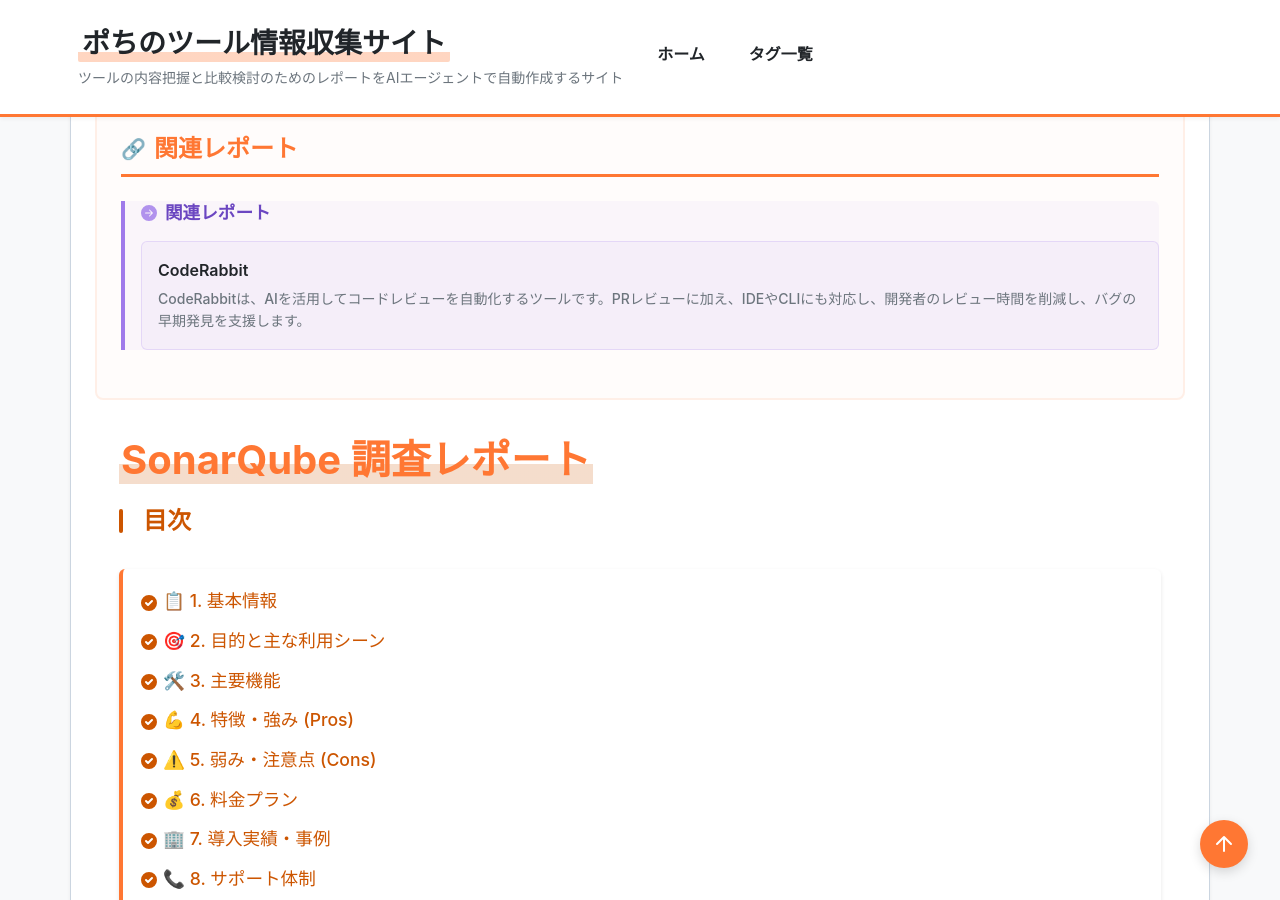
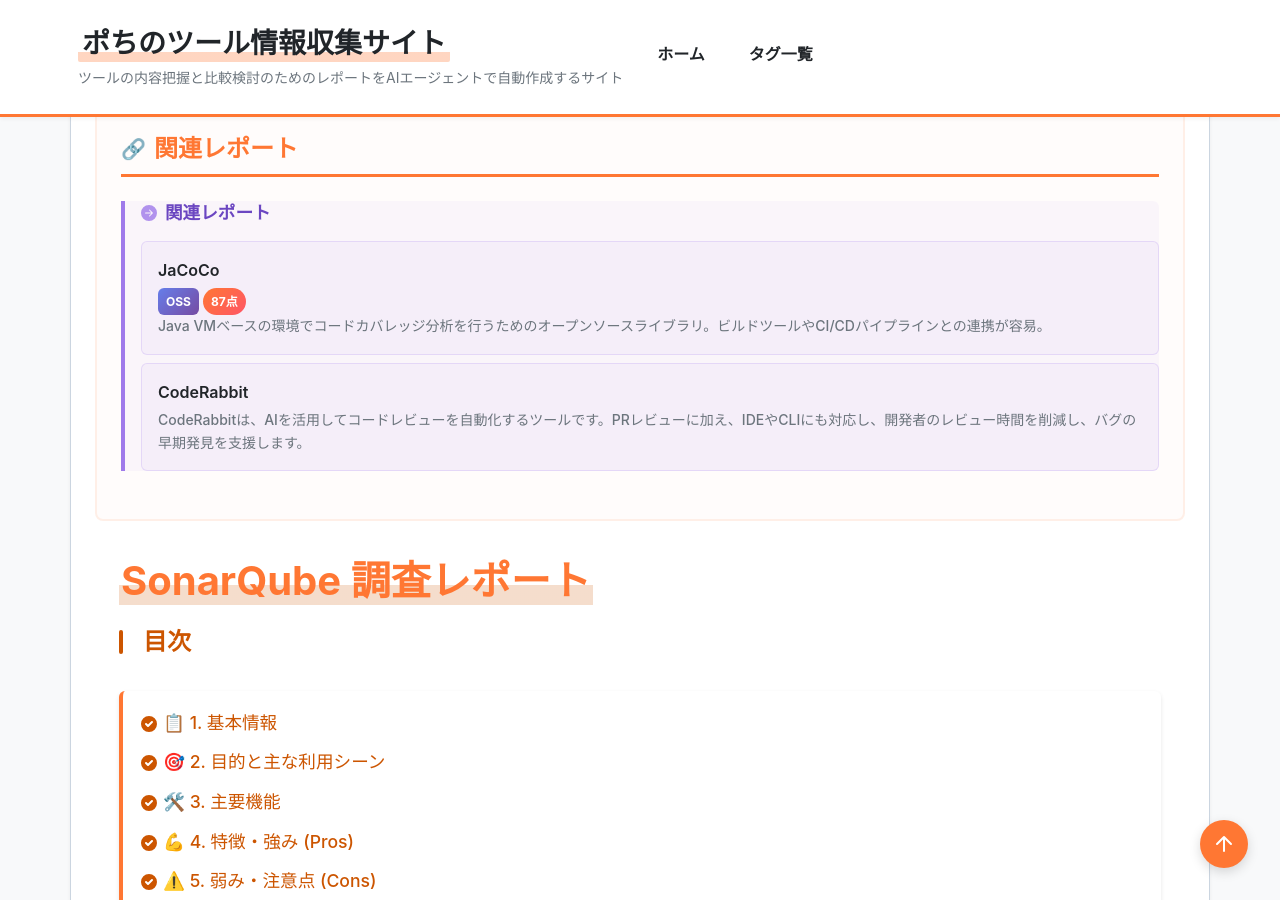
Before and after one commit to aegisfleet/tool-survey-report, a Jekyll site: the page built from _reports/sonarqube.md, in a window 1280 px wide and 900 px high, scrolled down 1439 px. Built offline with Jekyll 4.4.1, drawn with Linux system fonts in a browser that asks for light colours; part of the change alters nothing that is shown.

Commit message:
feat: JaCoCoレポートを最新情報に更新しテンプレートに準拠 (#375)
JaCoCoの調査レポート（_reports/jacoco.md）を、指定されたテンプレートに厳密に従って全面的に更新しました。

主な変更点：
- フロントマターに `tool_reading`, `quick_summary`, `evaluation` などの必須セクションを追加
- 全てのセクション構成と記載形式をテンプレートに準拠
- 最新のリリース情報（v0.8.14）を反映し、Java 25のサポートなどを追記
- 料金プランと類似ツール比較を表形式に修正
- カテゴリを標準語彙である「コード品質」に変更

また、関連レポートとの整合性を確保するため、`_reports/sonarqube.md` との間で `related_tools` による双方向の関連付けを設定しました。

Co-authored-by: google-labs-jules[bot] <161369871+google-labs-jules[bot]@users.noreply.github.com>

```diff
--- a/_reports/jacoco.md
+++ b/_reports/jacoco.md
@@ -1,22 +1,56 @@
 ---
+# === フロントマター ===
+# 【必須項目】
 title: "JaCoCo 調査レポート"
 tool_name: "JaCoCo"
-category: "コードカバレッジ"
+tool_reading: "ジャココ"
+category: "コード品質"
 developer: "Mountainminds GmbH & Co. KG and Contributors"
-official_site: "https://www.jacoco.org/"
+official_site: "https://www.jacoco.org/jacoco/"
+date: "2025-10-22"
+last_updated: "2026-01-11"
+tags:
+  - "Java"
+  - "コード品質"
+  - "テスト自動化"
+  - "オープンソース"
+  - "CI/CD"
+description: "Java VMベースの環境でコードカバレッジ分析を行うためのオープンソースライブラリ。ビルドツールやCI/CDパイプラインとの連携が容易。"
+
+# 【クイックサマリー】ホーム画面のカード表示用
+quick_summary:
+  has_free_plan: true
+  is_oss: true
+  starting_price: "無料"
+  target_users:
+    - "Java開発者"
+    - "QAエンジニア"
+  latest_highlight: "Java 25の公式サポートを追加 (v0.8.14)"
+  update_frequency: "中"
+
+# 【ツール評価】100点満点、基準点70点からの加減算方式
+evaluation:
+  score: 87
+  base_score: 70
+  plus_points:
+    - point: 10
+      reason: "Javaにおけるコードカバレッジツールのデファクトスタンダードであり、エコシステムが成熟している"
+    - point: 5
+      reason: "軽量でパフォーマンスへの影響が少なく、主要なビルドツールとの統合が容易"
+    - point: 5
+      reason: "活発な開発が継続されており、最新のJavaバージョンへの追従が速い"
+  minus_points:
+    - point: -3
+      reason: "公式ドキュメントが英語中心で、日本語の情報が限定的"
+  summary: "Javaにおけるコードカバレッジ測定の標準ツールであり、CI/CD連携に不可欠だが、日本語情報の少なさが課題。"
+
+# 【任意項目】該当するもののみ記載
 links:
   github: "https://github.com/jacoco/jacoco"
-date: "2025-10-22"
-last_updated: "2025-11-28"
-tags:
-  - "Java"
-  - "コードカバレッジ"
-  - "オープンソース"
-  - "CI/CD"
-quick_summary:
-  is_oss: true
-
-description: "JaCoCoは、Java VMベースの環境でコードカバレッジ分析を行うための、無料で軽量、柔軟かつ文書化されたライブラリです。"
+  documentation: "https://www.jacoco.org/jacoco/trunk/doc/index.html"
+relationships:
+  related_tools:
+    - "SonarQube"
 ---
 
 # **JaCoCo 調査レポート**
@@ -24,128 +58,131 @@ description: "JaCoCoは、Java VMベースの環境でコードカバレッジ
 ## **1. 基本情報**
 
 * **ツール名**: JaCoCo (Java Code Coverage)
+* **ツールの読み方**: ジャココ
 * **開発元**: Mountainminds GmbH & Co. KG and Contributors
-* **公式サイト**: [https://www.jacoco.org/](https://www.jacoco.org/)
+* **公式サイト**: [https://www.jacoco.org/jacoco/](https://www.jacoco.org/jacoco/)
 * **関連リンク**:
   * GitHub: [https://github.com/jacoco/jacoco](https://github.com/jacoco/jacoco)
-* **カテゴリ**: 開発者ツール、コードカバレッジ
-* **概要**: JaCoCoは、Java VMベースの環境におけるコードカバレッジ分析の標準技術を提供することを目的とした、無料のオープンソースライブラリです。様々なビルドツールや開発ツールと統合しやすいように、軽量かつ柔軟に設計されています。
+  * ドキュメント: [https://www.jacoco.org/jacoco/trunk/doc/index.html](https://www.jacoco.org/jacoco/trunk/doc/index.html)
+* **カテゴリ**: コード品質
+* **概要**: JaCoCoは、Java VMベースの環境におけるコードカバレッジ分析の標準技術を提供することを目的とした、無料のオープンソースライブラリです。様々なビルドツールやCI/CDパイプラインと統合しやすいように、軽量かつ柔軟に設計されています。
 
 ## **2. 目的と主な利用シーン**
 
-* **目的**: Javaアプリケーションのテストカバレッジを測定し、テストされていないコードを特定することで、ソフトウェアの品質を向上させることを目的としています。
-* **主な利用者**: Javaデベロッパー、QAエンジニア、DevOpsエンジニア
-* **具体的な利用シーン**:
-    * ユニットテストや結合テストのカバレッジ測定
-    * CI/CDパイプラインに組み込み、コード品質の自動チェック
-    * レガシーコードのリファクタリングにおけるテストの網羅性確認
-    * カバレッジレポート（HTML, XML, CSV）の生成と分析
+* **解決する課題**: Javaアプリケーションのテストカバレッジを測定・可視化し、テストが不十分なコードを特定することで、ソフトウェアの品質向上を支援します。
+* **想定利用者**: Javaデベロッパー、QAエンジニア、DevOpsエンジニア
+* **利用シーン**:
+  * ユニットテストや結合テストにおけるテスト網羅率の計測
+  * CI/CDパイプラインに組み込み、コード品質基準の自動チェック
+  * レガシーコードのリファクタリングにおけるテストの網羅性確認
+  * カバレッジレポート（HTML, XML, CSV）の生成と分析
 
 ## **3. 主要機能**
 
-* **カバレッジ分析**: 命令（C0）、分岐（C1）、行、メソッド、型、サイクロマティック複雑度のカバレッジを分析します。
-* **Javaバイトコードベース**: ソースファイルがなくても動作します。
-* **オンザフライ計測**: Javaエージェントによるオンザフライでのバイトコード計測をサポートしており、アプリケーションの起動時にエージェントを指定するだけでカバレッジを測定できます。
-* **フレームワーク非依存**: OSGi、ウェブコンテナ、EJBサーバーなど、あらゆるJava VMベースのアプリケーションとスムーズに統合できます。
-* **多様なJVM言語サポート**: Javaだけでなく、他のJVM言語にも対応しています。
-* **多様なレポート形式**: HTML、XML、CSV形式のレポートを生成できます。
-* **リモートコントロール**: リモートプロトコルやJMXを介して、実行中のアプリケーションからカバレッジデータを取得できます。
+* **カバレッジ分析**: 命令（C0）、分岐（C1）、行、メソッド、型、サイクロマティック複雑度の各指標でカバレッジを分析します。
+* **Javaバイトコード計測**: ソースファイルがなくても、コンパイルされたJavaバイトコードを直接計測できます。
+* **オンザフライ計測**: Javaエージェントを利用し、アプリケーション実行時に動的にバイトコードを計測（オンザフライ・インストルメンテーション）します。
+* **多様なJVM言語サポート**: Javaだけでなく、Kotlin、Groovy、Scalaなど他のJVM言語にも対応しています。
+* **多様なレポート形式**: 人間が読みやすいHTML形式のほか、他のツールと連携しやすいXMLやCSV形式のレポートを生成できます。
+* **ビルドツール連携**: Maven、Gradle、Ant用のプラグインが公式に提供されており、ビルドプロセスに容易に組み込めます。
 
 ## **4. 特徴・強み (Pros)**
 
+* **デファクトスタンダード**: Javaコミュニティで最も広く利用されているカバレッジ測定ツールであり、豊富な知見や連携ツールが存在します。
 * **軽量・高性能**: 実行時のオーバーヘッドが最小限に抑えられており、大規模プロジェクトでもパフォーマンスへの影響が少ないです。
-* **簡単な統合**: Ant、Maven、Gradleなどの主要なビルドツールとの統合が容易です。
-* **柔軟性**: Javaエージェントだけでなく、オフラインでの計測やカスタムクラスローダーとの連携など、様々な統合シナリオに対応しています。
+* **簡単な統合**: 主要なビルドツールやCI/CDサーバーとの統合が非常に容易です。
 * **活発な開発**: コミュニティによる開発が活発で、最新のJavaバージョンにも迅速に対応しています。
 * **豊富なドキュメント**: 公式サイトに詳細なドキュメントやAPIリファレンスが整備されています。
 
 ## **5. 弱み・注意点 (Cons)**
 
-* **日本語情報の不足**: 公式ドキュメントは英語が中心で、日本語の情報は限定的です。
-* **設定の複雑さ**: 高度な設定や特定の環境下での利用には、Javaバイトコードやクラスローダーに関する知識が必要になる場合があります。
-* **レポートのカスタマイズ性**: 生成されるレポートの基本的なデザインやレイアウトのカスタマイズ性は高くありません。
+* **日本語情報の不足**: 公式ドキュメントは英語が中心であり、日本語の情報は限定的です。
+* **高度な設定の複雑さ**: 特定のフレームワークや複雑なクラスローダー環境下で利用する場合、Javaバイトコードに関する知識が必要になることがあります。
+* **レポートのカスタマイズ性**: 生成されるHTMLレポートのデザインやレイアウトのカスタマイズ性は高くありません。
 
 ## **6. 料金プラン**
 
-* **無料**: JaCoCoはEclipse Public Licenseの下で配布されている無料のオープンソースソフトウェアです。全ての機能を無料で利用できます。
+JaCoCoはEclipse Public Licenseの下で配布されている無料のオープンソースソフトウェアです。
+
+| プラン名 | 料金 | 主な特徴 |
+|---|---|---|
+| **オープンソース** | 無料 | 全ての機能を無償で利用可能。商用利用も可。 |
+
+* **課金体系**: なし
+* **無料トライアル**: なし (常に無料)
 
 ## **7. 導入実績・事例**
 
-* オープンソースであるため、特定の導入企業リストは公開されていませんが、世界中の多くのJavaプロジェクトで広く利用されています。
-* Spring、Hibernateなどの著名なオープンソースプロジェクトや、多くの企業で事実上の標準コードカバレッジツールとして採用されています。
+* **導入企業**: オープンソースであるため特定の導入企業リストは公開されていませんが、世界中の個人開発者から大企業まで、規模を問わず多くのJavaプロジェクトで広く利用されています。
+* **導入事例**: Spring、Hibernateなどの著名なオープンソースフレームワークや、多くの企業で事実上の標準コードカバレッジツールとして採用されています。
+* **対象業界**: ソフトウェア、ITサービス、金融、製造など、Javaが利用されるあらゆる業界。
 
 ## **8. サポート体制**
 
 * **ドキュメント**: 公式サイトに包括的なドキュメント、FAQ、APIドキュメントが整備されています。
-* **コミュニティ**: GitHubのIssueトラッカーや、Stack Overflowなどのコミュニティで活発な議論や情報交換が行われています。
-* **公式サポート**: 商用サポートは提供されていませんが、コミュニティベースでのサポートが充実しています。
+* **コミュニティ**: GitHubのIssueトラッカーや、Google Group、Stack Overflowなどのコミュニティで活発な議論や情報交換が行われています。
+* **公式サポート**: 商用の公式サポートは提供されていません。サポートはコミュニティベースとなります。
 
 ## **9. 連携機能 (API・インテグレーション)**
 
-* **API**: JaCoCoは、他のツールに組み込むための詳細なJava APIを提供しています。
-* **ビルドツール連携**: Ant、Maven、Gradle用のプラグインが提供されており、ビルドプロセスに簡単に組み込めます。
-* **CI/CDツール連携**: Jenkins、GitLab CI、GitHub Actionsなど、主要なCI/CDツールとの連携が可能です。Sonarqubeなどの静的解析ツールとも統合できます。
+* **API**: JaCoCoは、他のツールにカバレッジ分析機能を組み込むための詳細なJava APIを提供しています。
+* **外部サービス連携**:
+  * **ビルドツール**: Maven, Gradle, Ant
+  * **CI/CDツール**: Jenkins, GitLab CI, GitHub Actions, CircleCI など
+  * **静的解析ツール**: SonarQube, Codecov など
 
 ## **10. セキュリティとコンプライアンス**
 
-* JaCoCoはコードを計測し、カバレッジデータを収集するツールであり、セキュリティやコンプライアンスに関する認証は直接の対象外です。
-* Eclipse Public Licenseでライセンスされており、商用利用も可能です。
+* **認証**: ツール自体の性質上、認証機能はありません。
+* **データ管理**: JaCoCoはローカル環境で実行され、カバレッジデータ（`*.exec`ファイル）もローカルに保存されます。外部にデータを送信することはありません。
+* **準拠規格**: JaCoCoはコードを計測する開発者ツールであり、セキュリティやコンプライアンスに関する認証は直接の対象外です。ライセンスはEclipse Public Licenseです。
 
 ## **11. 操作性 (UI/UX) と学習コスト**
 
-* **UI/UX**: 生成されるHTMLレポートは、どのパッケージ、クラス、メソッド、行がカバーされているかを色分けで視覚的に表示し、非常に直感的で分かりやすいです。
-* **学習コスト**:基本的な使い方（ビルドツールとの連携）は、ドキュメントに従えば比較的容易に習得できます。しかし、高度な使い方や内部構造の理解には専門的な知識が必要です。
+* **UI/UX**: 生成されるHTMLレポートは、パッケージ、クラス、メソッド、行単位でのカバレッジ状況が赤・黄・緑で色分け表示され、直感的に理解しやすいです。
+* **学習コスト**: MavenやGradleとの基本的な連携は、公式ドキュメントに従えば数行の設定で完了するため、学習コストは低いです。ただし、内部構造の理解や高度な設定には専門知識が求められます。
 
 ## **12. ユーザーの声（レビュー分析）**
 
 * **調査対象**: GitHub, Stack Overflow, Maven Repository
 * **総合評価**: Javaコミュニティで広く受け入れられており、コードカバレッジツールのデファクトスタンダードとして高い評価を得ています。
 * **ポジティブな評価**:
-    * 「設定が簡単で、CI/CDにすぐに組み込めた」
-    * 「軽量でパフォーマンスへの影響がほとんどない」
-    * 「HTMLレポートが視覚的に分かりやすく、改善点がすぐに見つかる」
+  * 「設定が非常に簡単で、CI/CDパイプラインにすぐに組み込めた」
+  * 「軽量で、ビルドやテスト実行時のパフォーマンスへの影響がほとんどない」
+  * 「HTMLレポートが視覚的に分かりやすく、テストが不足している箇所をすぐに見つけられる」
 * **ネガティブな評価 / 改善要望**:
-    * 「特定のエッジケース（Lombokなど）で計測が不正確になることがある」
-    * 「エラーメッセージが分かりにくい場合がある」
+  * 「Lombokなど、特定のライブラリやバイトコード生成ツールと併用した際に、カバレッジが不正確に計測されることがある」
+  * 「設定が複雑になった場合のエラーメッセージが分かりにくいことがある」
+  * 「分岐カバレッジ（C1）の計測ロジックが、特にKotlinで直感と異なる場合がある」
+* **特徴的なユースケース**:
+  * CIサーバーで`*.exec`ファイルをアーティファクトとして保存し、開発者がローカル環境でその結果をインポートしてカバレッジを再現・分析する。
 
 ## **13. 直近半年のアップデート情報**
 
-* **Snapshot Build 0.8.15 (2025-11-26)**
-    * Kotlinコンパイラが生成する互換性メソッドがレポート生成時にフィルタリングされるようになりました。
+* **2025-10-11 (v0.8.14)**:
+  * Java 25を公式にサポート。
+  * Java 26クラスファイルの実験的サポートを追加。
+  * Kotlinコンパイラが生成する様々なバイトコードのフィルタリングを改善（デフォルト引数、エルビス演算子、suspend関数など）。
+* **2025-04-02 (v0.8.13)**:
+  * Java 23およびJava 24を公式にサポート。
+  * Java 25クラスファイルの実験的サポートを追加。
+  * Kotlinのインライン関数や合成関数のカバレッジ計算を改善。
 
-* **Release 0.8.14 (2025-10-11)**
-    * **新機能**:
-        * Java 25を公式にサポートしました。
-        * Java 26クラスファイルの実験的サポートが追加されました。
-        * Kotlinコンパイラが生成する様々なバイトコードのフィルタリングが改善されました（デフォルト引数、エルビス演算子、安全呼び出し演算子、suspend関数など）。
-        * Kotlinシリアライゼーション・コンパイラ・プラグインによって生成されるメソッドがフィルタリングされるようになりました。
-    * **バグ修正**:
-        * Kotlinの`when`式やJavaの`switch`式（ECJコンパイラ利用時）における暗黙的な`else`/`default`節の処理が修正されました。
-        * Kotlinの安全呼び出し演算子のチェーンにおける例外処理が修正されました。
-    * **その他**:
-        * 依存ライブラリがASM 9.9に更新されました。
-
-* **Release 0.8.13 (2025-04-02)**
-    * **新機能**:
-        * Java 23およびJava 24を公式にサポートしました。
-        * Java 25クラスファイルの実験的サポートが追加されました。
-        * Kotlinのインライン関数や合成関数のカバレッジ計算が改善されました。
-        * Kotlin Composeコンパイラプラグインが生成するバイトコードの一部がフィルタリングされるようになりました。
-    * **バグ修正**:
-        * KotlinのSMAP（Source Mapping）の解釈が修正されました。
-    * **その他**:
-        * 依存ライブラリがASM 9.8に更新されました。
+(出典: [JaCoCo GitHub Releases](https://github.com/jacoco/jacoco/releases))
 
 ## **14. 類似ツールとの比較**
 
-* **Cobertura**: かつては広く使われていましたが、開発が停滞しており、最新のJavaバージョンに対応していません。JaCoCoはその後継と見なされています。
-* **Clover**: Atlassian社が開発する商用ツール。高機能で詳細なレポートを生成できますが、有料です。
-* **OpenClover**: Cloverのオープンソース版。基本的な機能はJaCoCoと似ていますが、JaCoCoの方がコミュニティが活発で、広く使われています。
+| ツール名 | 特徴 | 強み | 弱み | 選択肢となるケース |
+|---|---|---|---|---|
+| **JaCoCo** | **Javaカバレッジ測定のデファクトスタンダード。** 軽量でビルドツールとの連携が容易。 | 活発な開発、豊富な連携先、コミュニティの大きさ。 | レポートのカスタマイズ性が低い。 | **Javaプロジェクト全般**で、無料で高機能なカバレッジツールを求める場合。 |
+| **Cobertura** | かつて広く利用されていたOSSツール。 | XMLベースのレポートは人間が読みやすい。 | 開発が長期間停滞しており、最新のJavaバージョンに未対応。 | レガシープロジェクトのメンテナンスで、置き換えが困難な場合。 |
+| **Clover** | Atlassian社が開発する商用ツール。 | 高機能で詳細なレポート（テストごとのカバレッジなど）を生成可能。IDE連携も強力。 | 有料であり、比較的高価。 | 豊富な予算があり、手厚いサポートと詳細な分析機能を求める大企業。 |
+| **OpenClover** | Cloverのオープンソース版。 | Cloverの基本機能を引き継いでいる。 | コミュニティの活発さや開発速度はJaCoCoに劣る。 | Cloverからの移行を検討している場合や、JaCoCoにはない特定の機能を求める場合。 |
 
 ## **15. 総評**
 
 * **総合的な評価**:
-  * JaCoCoは、Javaプロジェクトにおけるコードカバレッジ測定のための非常に優れたツールです。軽量、高機能、そして活発なコミュニティに支えられており、Java開発におけるデファクトスタンダードと言えます。
+  * JaCoCoは、Javaプロジェクトにおけるコードカバレッジ測定のための非常に優れたツールです。軽量、高機能、そして活発なコミュニティに支えられており、Java開発におけるデファクトスタンダードと言えます。導入しない理由を探すのが難しいほど、完成度と信頼性の高いツールです。
 * **推奨されるチームやプロジェクト**:
   * Javaを使用するすべての開発チームやプロジェクトに推奨できます。特に、品質保証の自動化を目指すCI/CD環境では必須のツールです。
 * **選択時のポイント**:
--- a/_reports/sonarqube.md
+++ b/_reports/sonarqube.md
@@ -52,6 +52,8 @@ links:
   documentation: "https://docs.sonarsource.com/sonarqube/latest/"
 relationships:
   related_tools:
+    - "JaCoCo"
+    - "JaCoCo"
     - "CodeRabbit"
 ---
 
```
